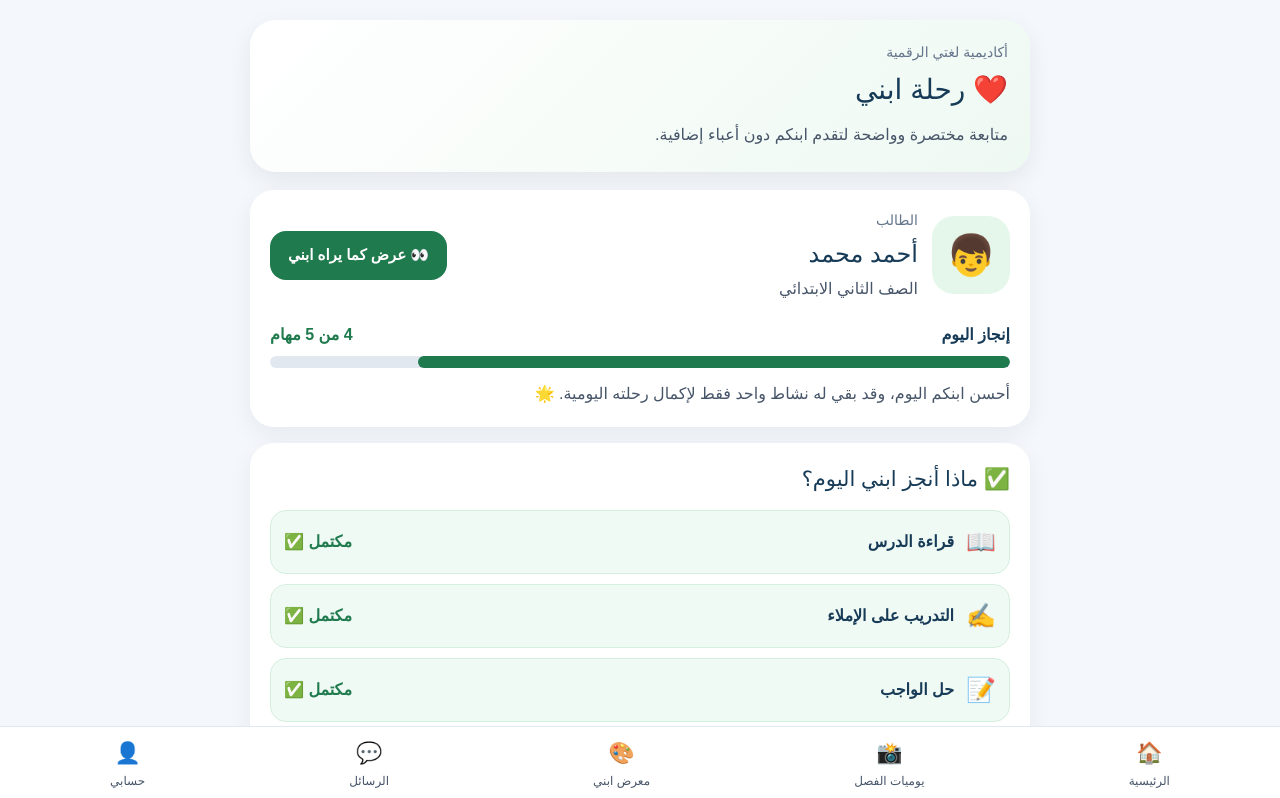
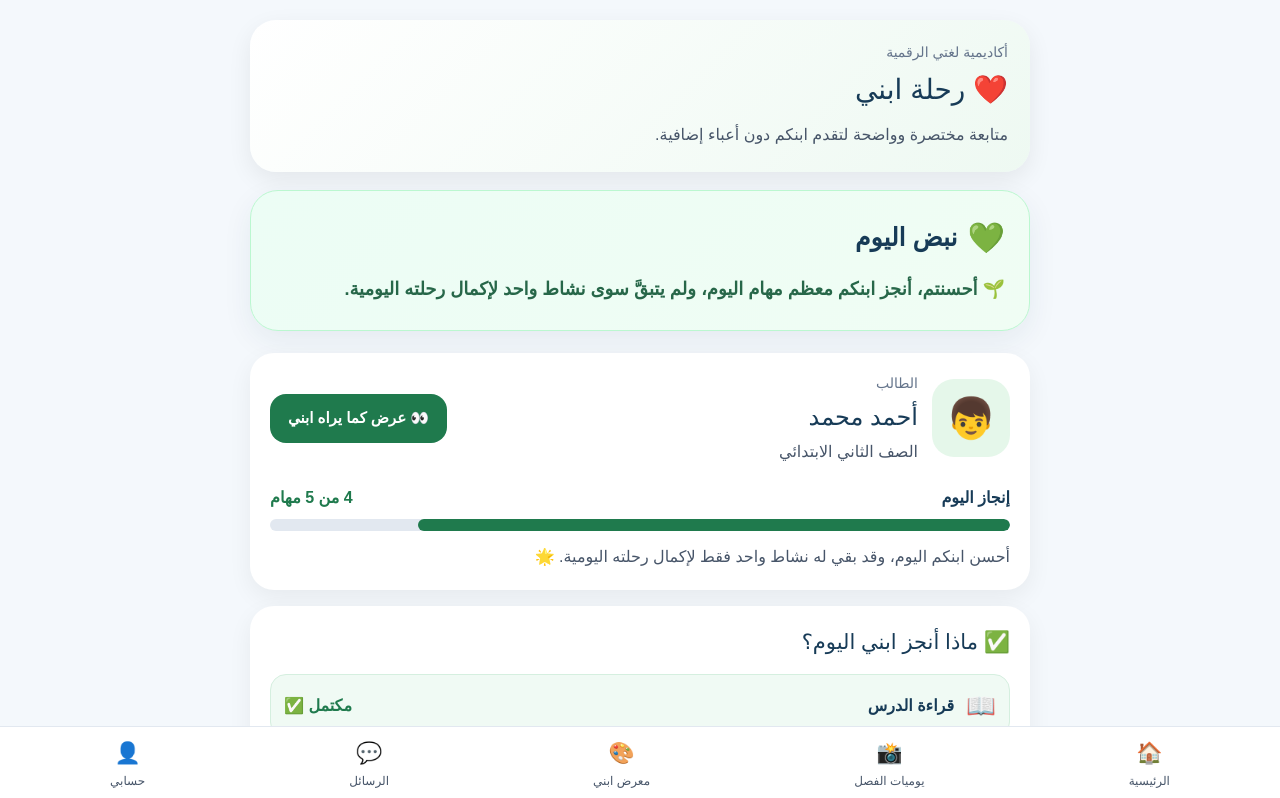
Before and after one commit to a31164949-blip/lughati-academy, a Next.js app in the folder lughati-next/: page /parent in a window 1280 px wide. Shown: the top 798 px of the page. Built offline with nearby package versions, Linux system fonts and the light colour scheme.

Commit message:
Add daily pulse card to parent page

```diff
--- /dev/null
+++ b/lughati-next/app/parent/components/DailyPulseCard.tsx
@@ -0,0 +1,87 @@
+type DailyPulseCardProps = {
+  completedCount: number;
+  totalCount: number;
+};
+
+const pulseMessages = {
+  complete:
+    "🎉 أحسنتم، أكمل ابنكم جميع مهام اليوم. استمروا في الاحتفاء بإنجازه.",
+  almostComplete:
+    "🌱 أحسنتم، أنجز ابنكم معظم مهام اليوم، ولم يتبقَّ سوى نشاط واحد لإكمال رحلته اليومية.",
+  progressing:
+    "⭐ يسير ابنكم بخطوات جميلة، وتشجيعكم الآن يساعده على إكمال بقية المهام.",
+  needsSupport:
+    "🤝 يحتاج ابنكم إلى دعم بسيط اليوم. دقائق قليلة من التشجيع قد تصنع فرقًا كبيرًا.",
+};
+
+function getPulseMessage(completedCount: number, totalCount: number) {
+  const remainingCount = totalCount - completedCount;
+
+  if (completedCount === totalCount) {
+    return pulseMessages.complete;
+  }
+
+  if (remainingCount === 1) {
+    return pulseMessages.almostComplete;
+  }
+
+  if (completedCount >= Math.ceil(totalCount / 2)) {
+    return pulseMessages.progressing;
+  }
+
+  return pulseMessages.needsSupport;
+}
+
+export default function DailyPulseCard({
+  completedCount,
+  totalCount,
+}: DailyPulseCardProps) {
+  const message = getPulseMessage(completedCount, totalCount);
+
+  return (
+    <section
+      style={{
+        background: "linear-gradient(135deg, #ecfdf5, #f0fdf4)",
+        border: "1px solid #bbf7d0",
+        borderRadius: "28px",
+        padding: "24px",
+        marginBottom: "22px",
+        boxShadow: "0 10px 30px rgba(23, 59, 87, 0.07)",
+      }}
+    >
+      <div
+        style={{
+          display: "flex",
+          alignItems: "center",
+          gap: "10px",
+          marginBottom: "12px",
+        }}
+      >
+        <span style={{ fontSize: "30px" }}>💚</span>
+
+        <h2
+          style={{
+            margin: 0,
+            color: "#173b57",
+            fontSize: "25px",
+            fontWeight: 800,
+          }}
+        >
+          نبض اليوم
+        </h2>
+      </div>
+
+      <p
+        style={{
+          margin: 0,
+          color: "#276749",
+          fontSize: "18px",
+          lineHeight: 1.9,
+          fontWeight: 600,
+        }}
+      >
+        {message}
+      </p>
+    </section>
+  );
+}
--- a/lughati-next/app/parent/page.tsx
+++ b/lughati-next/app/parent/page.tsx
@@ -1,6 +1,7 @@
 "use client";
 
 import { useRouter } from "next/navigation";
+import DailyPulseCard from "./components/DailyPulseCard";
 
 const dailyTasks = [
   { icon: "📖", title: "قراءة الدرس", completed: true },
@@ -82,6 +83,10 @@ export default function ParentPage() {
           </p>
         </header>
 
+<DailyPulseCard
+  completedCount={completedCount}
+  totalCount={dailyTasks.length}
+/>
         {/* بطاقة الطالب */}
         <section style={cardStyle}>
           <div
```
Also changed, not shown: 1 other file (tests, documents, lock files or other folders).
